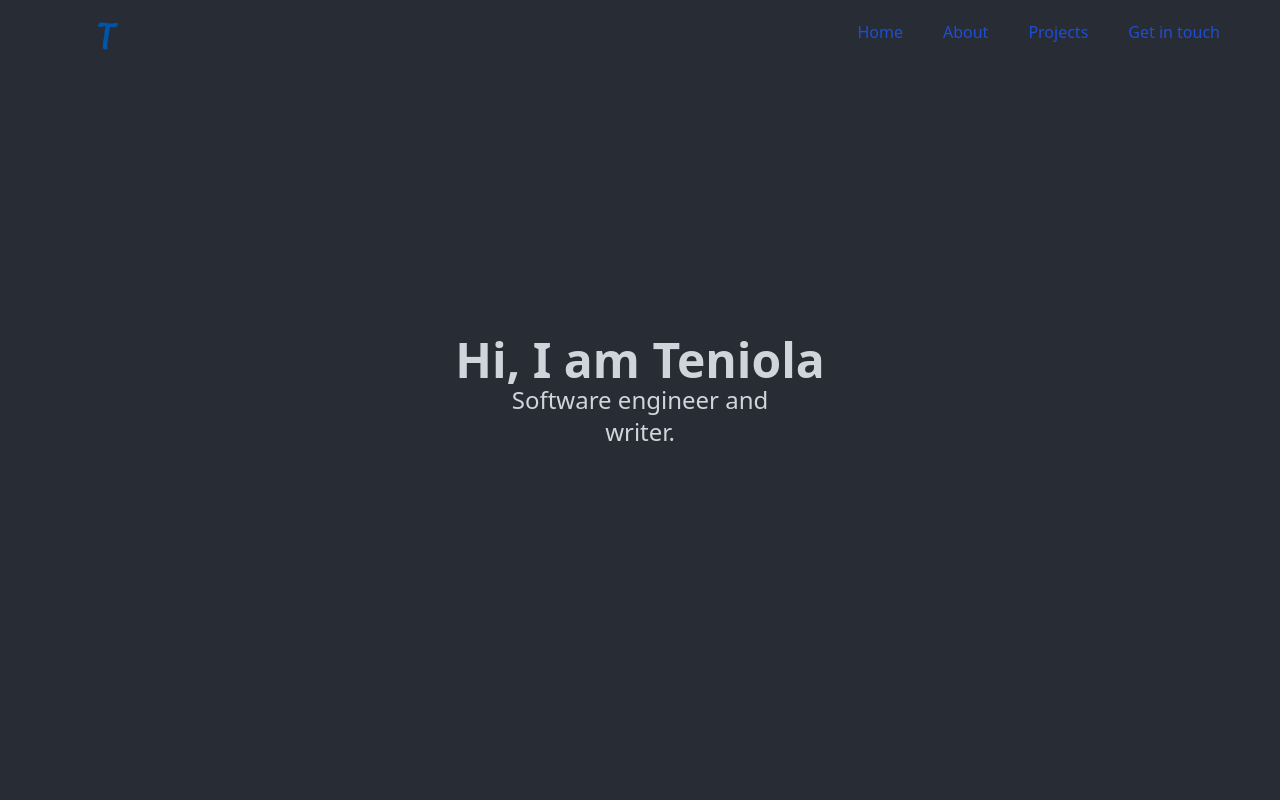
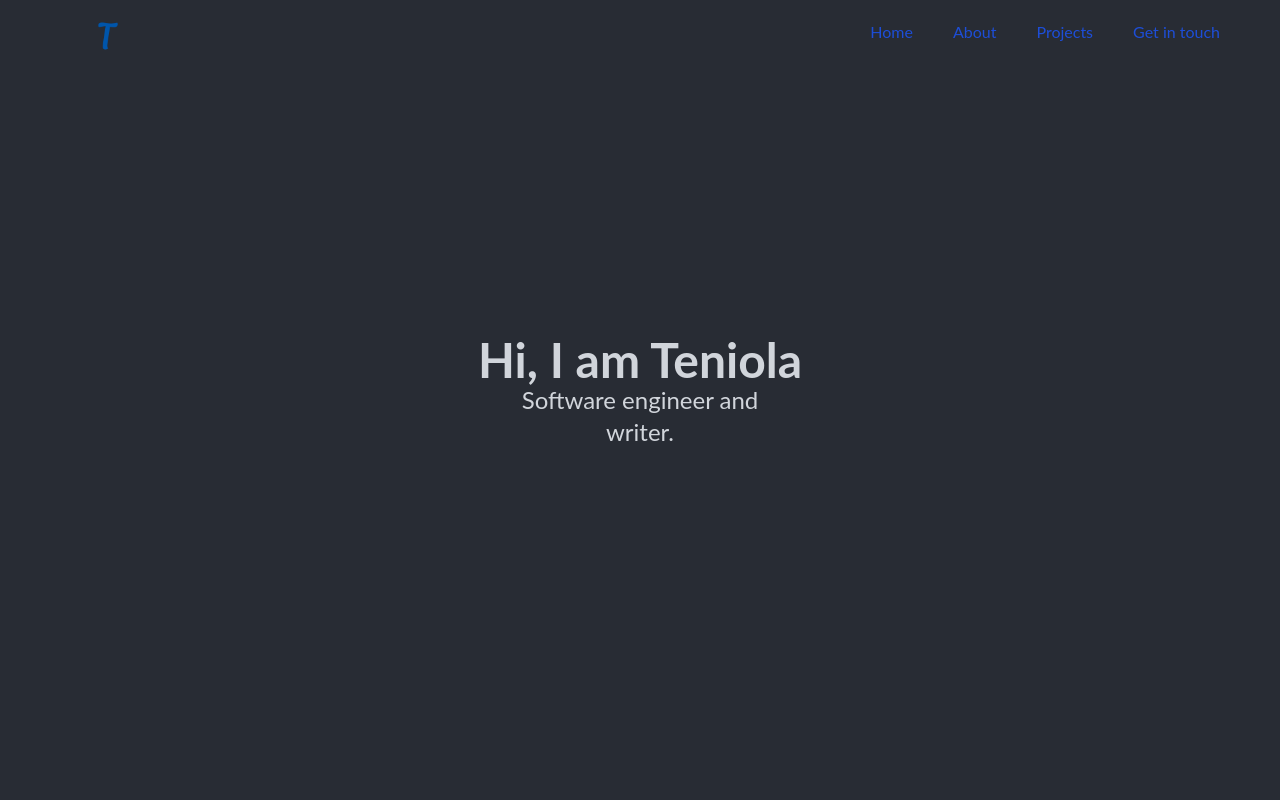
Before and after one commit to devteni/portfolio-website, a React (Create React App) app: page / in a window 1280 px wide. Shown: the top 800 px of the page. Built offline with nearby package versions, Linux system fonts and the light colour scheme.

Commit message:
modified css

```diff
--- a/src/index.css
+++ b/src/index.css
@@ -5,4 +5,5 @@
 html,body{
   background-color: #282c34;
   overflow-x: hidden;
+  font-family: "Lato";
 }
```
